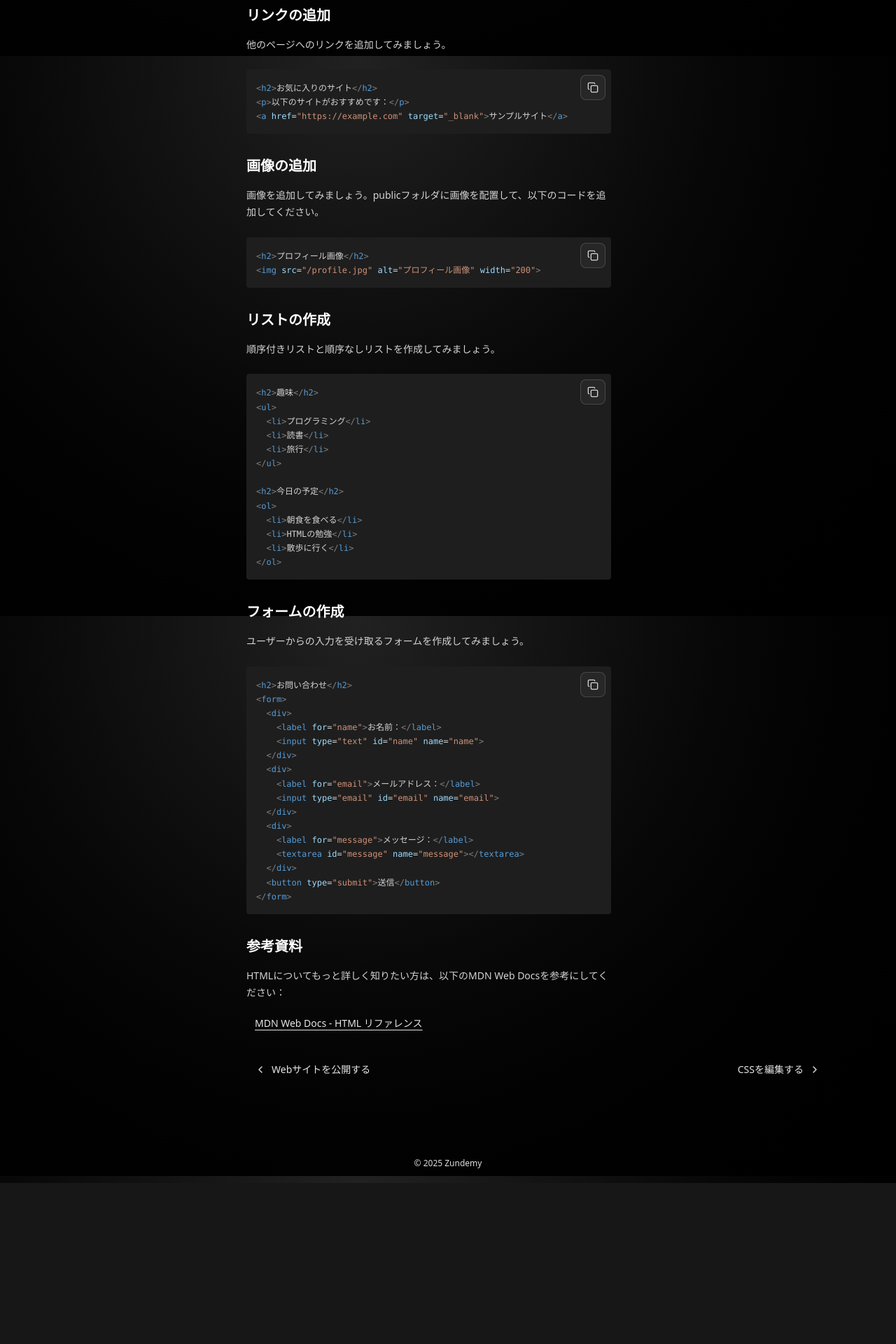
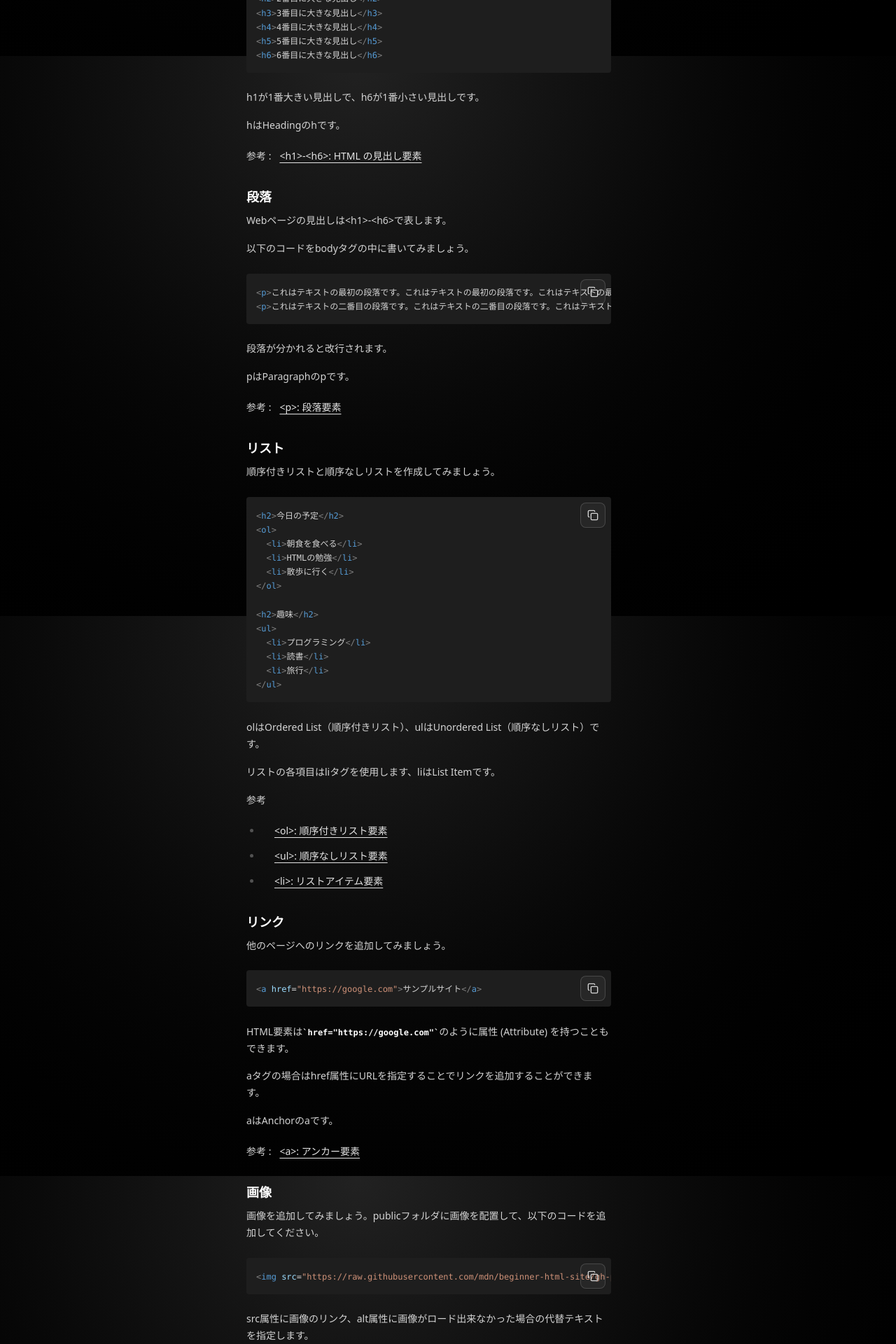
Before and after one commit to zundemy/root, a Next.js app: page /learn/create-website-with-bolt/html in a window 1280 px wide. Shown: the part 3920-5840 px from the top of the page at 70% size. Before the commit the page ends 5610 px from the top, so only its background shows below. Built offline with nearby package versions, Linux system fonts and the light colour scheme.

Commit message:
update /html

```diff
--- a/src/app/learn/create-website-with-bolt/html/page.tsx
+++ b/src/app/learn/create-website-with-bolt/html/page.tsx
@@ -1,4 +1,6 @@
 import boltNewHtmlBefore from "@/assets/bolt-new-html-before.png";
+import boltNewImgShow from "@/assets/bolt-new-img-show.png";
+import boltNewImgUpload from "@/assets/bolt-new-img-upload.png";
 import boltNewMinimalWebTemplate from "@/assets/bolt-new-minimal-web-template.png";
 import htmlElement from "@/assets/html-element.png";
 import { AppBreadcrumb } from "@/components/app-breadcrumb";
@@ -170,108 +172,177 @@ export default function Page() {
 
 				<section>
 					<h2>HTMLを書いてみよう</h2>
-					<h3>見出しと段落</h3>
+
 					<p>
-						見出しと段落を追加してみましょう。bodyタグの中に以下のコードを追加してください。
+						ここから実際に<code>index.html</code>を編集してみましょう。
 					</p>
+
+					<h3>見出し</h3>
+					<p>Webページの見出しは&lt;h1&gt;-&lt;h6&gt;で表します。</p>
+					<p>以下のコードをbodyタグの中に書いてみましょう。</p>
 					<CodeBlock
 						lang="html"
 						code={[
-							"<h2>自己紹介</h2>",
-							"<p>こんにちは！私はWeb開発を勉強しています。</p>",
-							"<p>HTMLを使って、自分のホームページを作成しています。</p>",
+							"<h1>1番目に大きな見出し</h1>",
+							"<h2>2番目に大きな見出し</h2>",
+							"<h3>3番目に大きな見出し</h3>",
+							"<h4>4番目に大きな見出し</h4>",
+							"<h5>5番目に大きな見出し</h5>",
+							"<h6>6番目に大きな見出し</h6>",
 						].join("\n")}
 					/>
-				</section>
+					<p>h1が1番大きい見出しで、h6が1番小さい見出しです。</p>
+					<p>hはHeadingのhです。</p>
+					<p>
+						参考 :
+						<LinkAsButton
+							href="https://developer.mozilla.org/ja/docs/Web/HTML/Reference/Elements/Heading_Elements"
+							external
+						>
+							&lt;h1&gt;-&lt;h6&gt;: HTML の見出し要素
+						</LinkAsButton>
+					</p>
 
-				<section>
-					<h2>リンクの追加</h2>
-					<p>他のページへのリンクを追加してみましょう。</p>
+					<h3>段落</h3>
+					<p>Webページの見出しは&lt;h1&gt;-&lt;h6&gt;で表します。</p>
+					<p>以下のコードをbodyタグの中に書いてみましょう。</p>
 					<CodeBlock
 						lang="html"
 						code={[
-							"<h2>お気に入りのサイト</h2>",
-							"<p>以下のサイトがおすすめです：</p>",
-							'<a href="https://example.com" target="_blank">サンプルサイト</a>',
+							"<p>これはテキストの最初の段落です。これはテキストの最初の段落です。これはテキストの最初の段落です。これはテキストの最初の段落です。</p>",
+							"<p>これはテキストの二番目の段落です。これはテキストの二番目の段落です。これはテキストの二番目の段落です。これはテキストの二番目の段落です。</p>",
 						].join("\n")}
 					/>
-				</section>
+					<p>段落が分かれると改行されます。</p>
+					<p>pはParagraphのpです。</p>
+					<p>
+						参考 :
+						<LinkAsButton
+							href="https://developer.mozilla.org/ja/docs/Web/HTML/Reference/Elements/p"
+							external
+						>
+							&lt;p&gt;: 段落要素
+						</LinkAsButton>
+					</p>
 
-				<section>
-					<h2>画像の追加</h2>
-					<p>
-						画像を追加してみましょう。publicフォルダに画像を配置して、以下のコードを追加してください。
-					</p>
-					<CodeBlock
-						lang="html"
-						code={[
-							"<h2>プロフィール画像</h2>",
-							'<img src="/profile.jpg" alt="プロフィール画像" width="200">',
-						].join("\n")}
-					/>
-				</section>
-
-				<section>
-					<h2>リストの作成</h2>
+					<h3>リスト</h3>
 					<p>順序付きリストと順序なしリストを作成してみましょう。</p>
 					<CodeBlock
 						lang="html"
 						code={[
+							"<h2>今日の予定</h2>",
+							"<ol>",
+							"  <li>朝食を食べる</li>",
+							"  <li>HTMLの勉強</li>",
+							"  <li>散歩に行く</li>",
+							"</ol>",
+							"",
 							"<h2>趣味</h2>",
 							"<ul>",
 							"  <li>プログラミング</li>",
 							"  <li>読書</li>",
 							"  <li>旅行</li>",
 							"</ul>",
-							"",
-							"<h2>今日の予定</h2>",
-							"<ol>",
-							"  <li>朝食を食べる</li>",
-							"  <li>HTMLの勉強</li>",
-							"  <li>散歩に行く</li>",
-							"</ol>",
 						].join("\n")}
 					/>
-				</section>
+					<p>
+						olはOrdered List（順序付きリスト）、ulはUnordered
+						List（順序なしリスト）です。
+					</p>
+					<p>リストの各項目はliタグを使用します、liはList Itemです。</p>
+					<p>参考</p>
+					<ul>
+						<li>
+							<LinkAsButton
+								href="https://developer.mozilla.org/ja/docs/Web/HTML/Reference/Elements/ol"
+								external
+							>
+								&lt;ol&gt;: 順序付きリスト要素
+							</LinkAsButton>
+						</li>
+						<li>
+							<LinkAsButton
+								href="https://developer.mozilla.org/ja/docs/Web/HTML/Reference/Elements/ul"
+								external
+							>
+								&lt;ul&gt;: 順序なしリスト要素
+							</LinkAsButton>
+						</li>
+						<li>
+							<LinkAsButton
+								href="https://developer.mozilla.org/ja/docs/Web/HTML/Reference/Elements/li"
+								external
+							>
+								&lt;li&gt;: リストアイテム要素
+							</LinkAsButton>
+						</li>
+					</ul>
 
-				<section>
-					<h2>フォームの作成</h2>
-					<p>ユーザーからの入力を受け取るフォームを作成してみましょう。</p>
+					<h3>リンク</h3>
+					<p>他のページへのリンクを追加してみましょう。</p>
 					<CodeBlock
 						lang="html"
-						code={[
-							"<h2>お問い合わせ</h2>",
-							"<form>",
-							"  <div>",
-							'    <label for="name">お名前：</label>',
-							'    <input type="text" id="name" name="name">',
-							"  </div>",
-							"  <div>",
-							'    <label for="email">メールアドレス：</label>',
-							'    <input type="email" id="email" name="email">',
-							"  </div>",
-							"  <div>",
-							'    <label for="message">メッセージ：</label>',
-							'    <textarea id="message" name="message"></textarea>',
-							"  </div>",
-							'  <button type="submit">送信</button>',
-							"</form>",
-						].join("\n")}
+						code='<a href="https://google.com">サンプルサイト</a>'
 					/>
+					<p>
+						HTML要素は<code>href="https://google.com"</code>のように属性
+						(Attribute) を持つこともできます。
+					</p>
+					<p>
+						aタグの場合はhref属性にURLを指定することでリンクを追加することができます。
+					</p>
+					<p>aはAnchorのaです。</p>
+					<p>
+						参考 :
+						<LinkAsButton
+							href="https://developer.mozilla.org/ja/docs/Web/HTML/Reference/Elements/a"
+							external
+						>
+							&lt;a&gt;: アンカー要素
+						</LinkAsButton>
+					</p>
+
+					<h3>画像</h3>
+					<p>
+						画像を追加してみましょう。publicフォルダに画像を配置して、以下のコードを追加してください。
+					</p>
+					<CodeBlock
+						lang="html"
+						code='<img src="https://raw.githubusercontent.com/mdn/beginner-html-site/gh-pages/images/firefox-icon.png" alt="Firefox icon" />'
+					/>
+					<p>
+						src属性に画像のリンク、alt属性に画像がロード出来なかった場合の代替テキストを指定します。
+					</p>
+					<p>正しく追加すると、Firefoxのログが表示されます。</p>
+					<p>
+						自分のPCから画像をアップロードして表示することもできます。以下のようにboltのFilesエリアに画像をドラッグ&ドロップして下さい。
+					</p>
+					<Image src={boltNewImgUpload} alt="boltに画像をアップロード" />
+					<p>
+						src属性にアップロードした画像のファイル名を指定すると表示されます。
+					</p>
+					<CodeBlock
+						lang="html"
+						code='<img src="firefox-icon.png" alt="Firefox icon" />'
+					/>
+					<Image src={boltNewImgShow} alt="boltで画像表示" />
 				</section>
 
 				<section>
 					<h2>参考資料</h2>
 					<p>
-						HTMLについてもっと詳しく知りたい方は、以下のMDN Web
-						Docsを参考にしてください：
+						ここではよく使用するタグを抜粋して紹介しました。各HTMLタグの書き方を忘れた場合や、他のHTMLタグを知りたい人は以下を参考にして下さい。
 					</p>
 					<LinkAsButton
-						href="https://developer.mozilla.org/ja/docs/Web/HTML/Reference"
+						href="https://developer.mozilla.org/ja/docs/Web/HTML/Reference/Elements"
 						external
 					>
-						MDN Web Docs - HTML リファレンス
+						MDN Web Docs - HTML 要素リファレンス
 					</LinkAsButton>
+					<p>
+						たくさんあってびっくりするかもしれませんが、エンジニアでも全て覚えていないので安心して下さい。
+					</p>
+					<p>ひとまずはここで紹介したものを押さえて貰えばokです。</p>
 				</section>
 			</article>
 		</div>
```
Also changed, not shown: src/assets/bolt-new-img-show.png (added), src/assets/bolt-new-img-upload.png (added).
